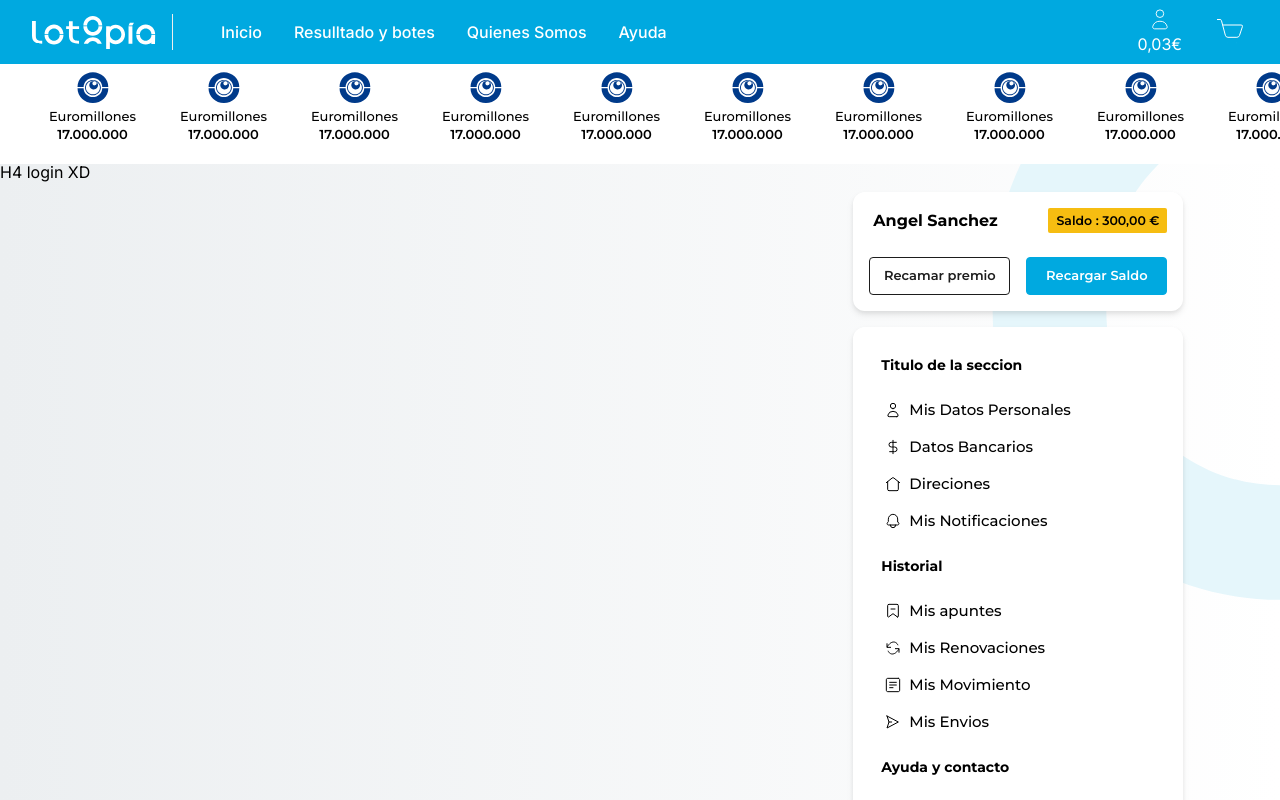
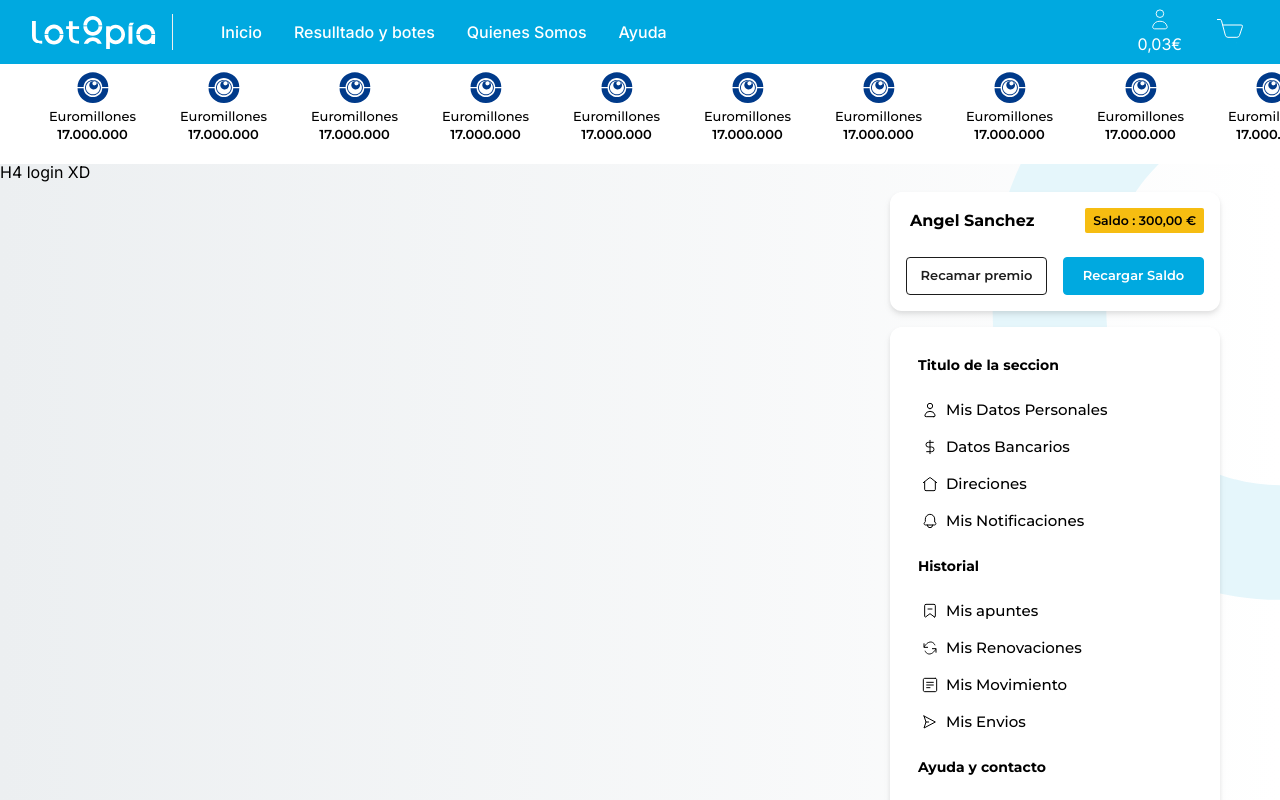
Before and after one commit to angeleesc/pulpo-line-challenger-2, a Next.js app: page /login in a window 1280 px wide. Shown: the top 800 px of the page. Built offline with nearby package versions, Linux system fonts and the light colour scheme.

Commit message:
connfiguracion base

```diff
--- a/src/app/component/aside-menu/AsideMenu.tsx
+++ b/src/app/component/aside-menu/AsideMenu.tsx
@@ -17,8 +17,9 @@ import Power from "../icons/Power";
 
 export default function AsideMenu() {
   return (
-    <aside className="relative w-full mt-8 mb-4">
-      <div className="p-4 w-full max-w-[330px] drop-shadow-md bg-white rounded-xl">
+    <aside className="relative mt-8 mb-4 mr-[60px] flex justify-end">
+     <div className="w-full max-w-[330px]">
+     <div className="p-4 w-full  drop-shadow-md bg-white rounded-xl">
         <div className="flex  justify-between items-center">
           <h2 className="text-base font-bold mx-1">{"Angel Sanchez"}</h2>
 
@@ -38,7 +39,7 @@ export default function AsideMenu() {
         </div>
       </div>
 
-      <div className="mt-4 w-full max-w-[330px] bg-white drop-shadow-md rounded-xl p-4 pb-0">
+      <div className="mt-4 w-full bg-white drop-shadow-md rounded-xl p-4 pb-0">
         <div className={`aside-menu`}>
           <h3>Titulo de la seccion</h3>
           <ul className="mt-4 ml-1">
@@ -96,6 +97,7 @@ export default function AsideMenu() {
         </div>
 
       </div>
+     </div>
     </aside>
   );
 }
```
